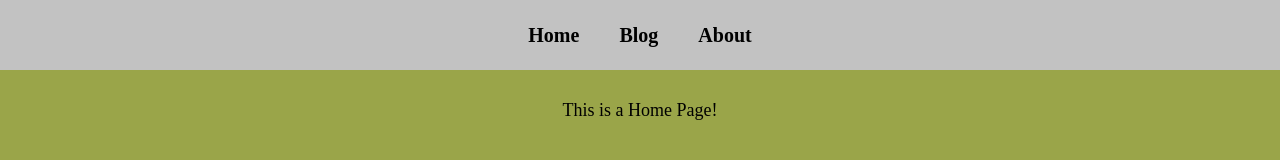
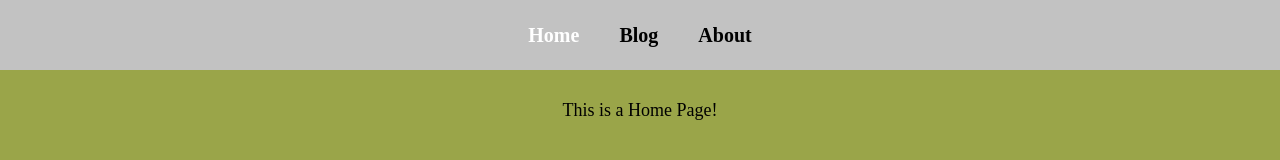
Before and after one commit to ValentinBrest/React-Router, a React (Create React App) app: page / in a window 1280 px wide. Shown: the top 160 px of the page. Built offline with nearby package versions, Linux system fonts and the light colour scheme.

Commit message:
feat: use NavLink

```diff
--- a/src/App.css
+++ b/src/App.css
@@ -33,6 +33,10 @@ a:hover {
 	color: blue;
 }
 
+.active-link {
+	color: white;
+}
+
 .page {
 	text-align: center;
 	padding-top: 30px;
--- a/src/components/Layout.jsx
+++ b/src/components/Layout.jsx
@@ -1,16 +1,18 @@
 import React from 'react';
-import { Link, Outlet } from 'react-router-dom';
+import { NavLink, Outlet } from 'react-router-dom';
+
+const setActive = ({isActive}) => isActive ? 'active-link': '';
 
 const Layout = () => {
 	return (
         <>
             <header>
-                <Link to="/">Home</Link>
-                <Link to="/blog">Blog</Link>
-                <Link to="/about">About</Link>
+                <NavLink to="/" className={setActive}>Home</NavLink>
+                <NavLink to="/blog" className={setActive}>Blog</NavLink>
+                <NavLink to="/about" className={setActive}>About</NavLink>
             </header>
-			<Outlet/>
-			<footer>2022</footer>
+            <Outlet />
+            <footer>2022</footer>
         </>
     );
 };
```
